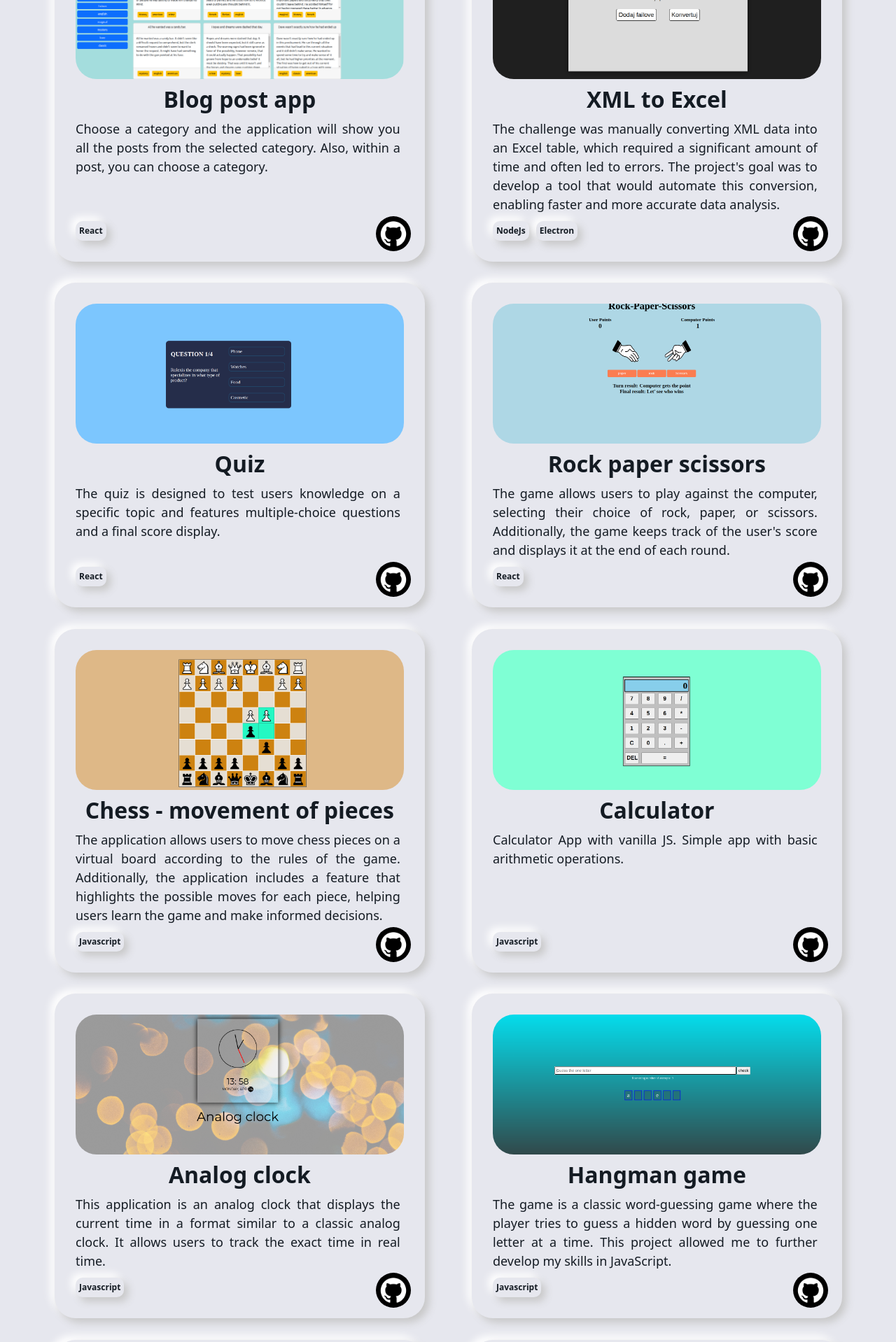
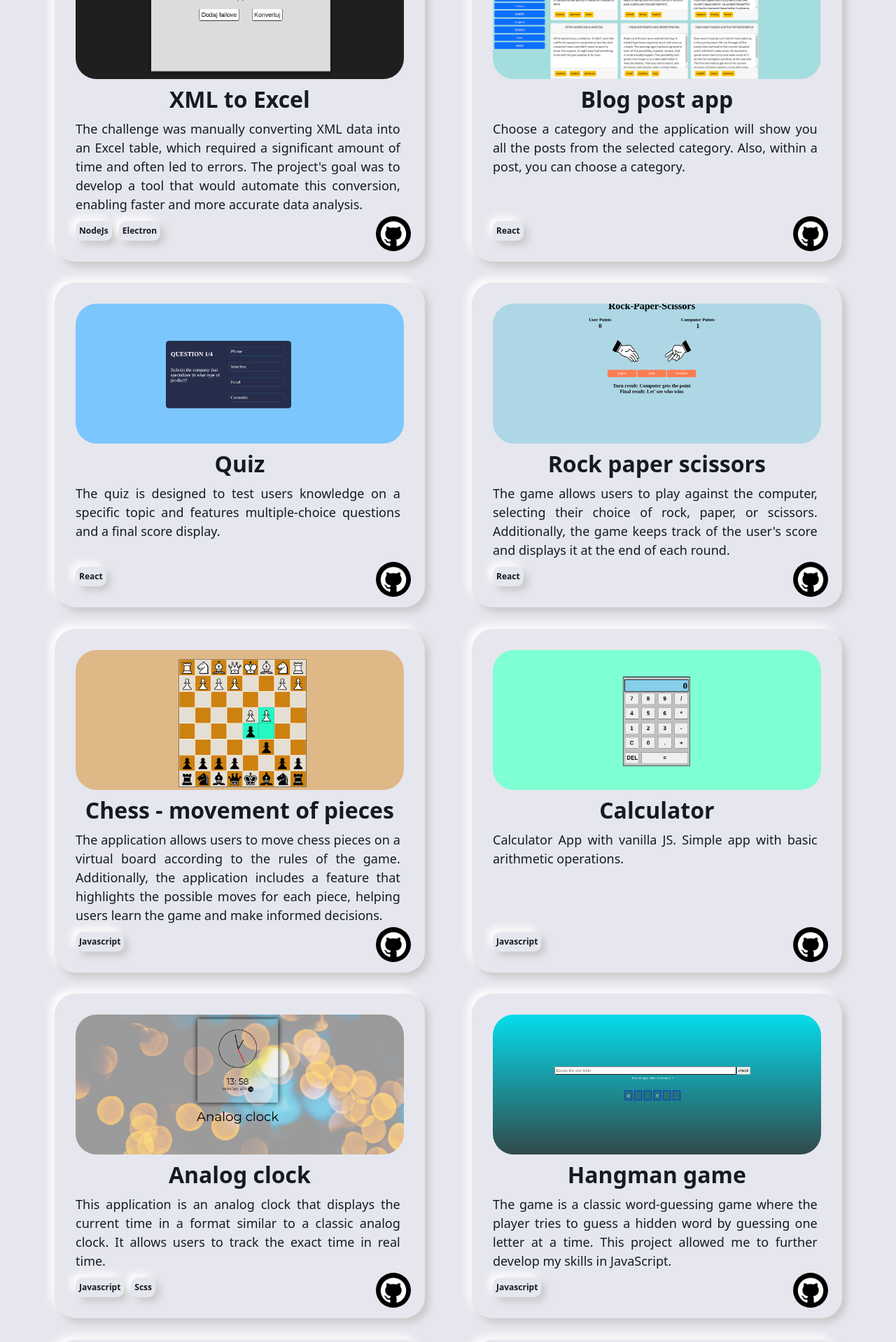
Before and after one commit to MiIos1988/Portfolio-react, a React (Create React App) app: page / in a window 1280 px wide. Shown: the part 1960-3878 px from the top of the page at 70% size. Built offline with nearby package versions, Linux system fonts and the light colour scheme; no server answers.

Commit message:
Finished project

```diff
--- a/src/constants/data.js
+++ b/src/constants/data.js
@@ -29,20 +29,20 @@ const data = [
     live: "https://the-accountant-doo.vercel.app/",
   },
   {
+    image: img6,
+    title: "XML to Excel",
+    desc: "The challenge was manually converting XML data into an Excel table, which required a significant amount of time and often led to errors. The project's goal was to develop a tool that would automate this conversion, enabling faster and more accurate data analysis.",
+    tags: ["NodeJs", "Electron"],
+    github: "https://github.com/MiIos1988/Electron-refund-app",
+    live: "",
+  },
+  {
     image: img3,
     title: "Blog post app",
     desc: "Choose a category and the application will show you all the posts from the selected category. Also, within a post, you can choose a category.",
     tags: ["React"],
     github: "https://github.com/MiIos1988/post-app-react",
     live: "https://post-app-react-phi.vercel.app/",
-  },
-  {
-    image: img6,
-    title: "XML to Excel",
-    desc: "The challenge was manually converting XML data into an Excel table, which required a significant amount of time and often led to errors. The project's goal was to develop a tool that would automate this conversion, enabling faster and more accurate data analysis.",
-    tags: ["NodeJs", "Electron"],
-    github: "https://github.com/MiIos1988/Electron-refund-app",
-    live: "",
   },
   {
     image: img7,
@@ -80,7 +80,7 @@ const data = [
     image: img9,
     title: "Analog clock",
     desc: "This application is an analog clock that displays the current time in a format similar to a classic analog clock. It allows users to track the exact time in real time. ",
-    tags: ["Javascript"],
+    tags: ["Javascript", "Scss"],
     github: "https://github.com/MiIos1988/analogClock",
     live: "https://analog-clock-nu.vercel.app/",
   },
```
